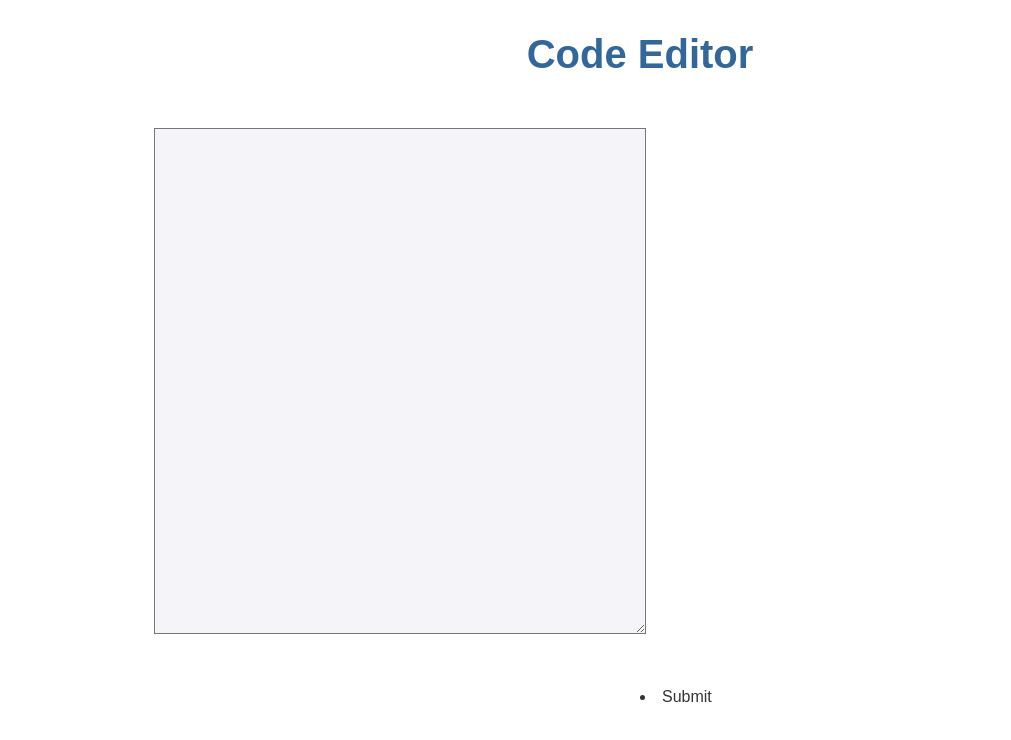
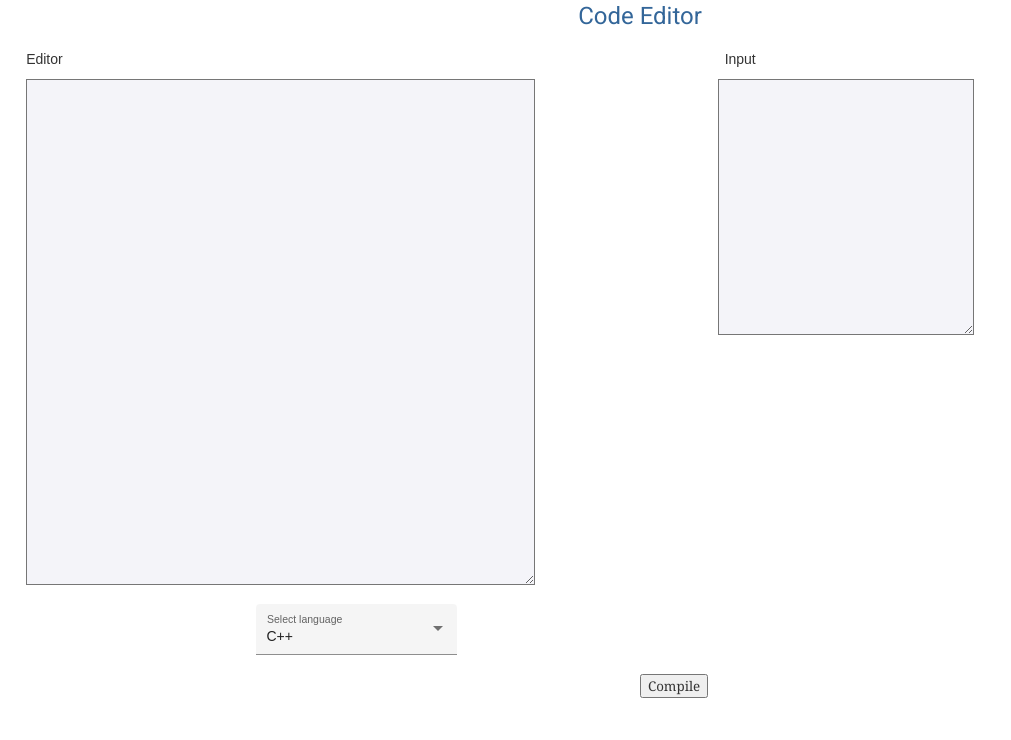
Before and after one commit to kenzz17/ocde-angular, an Angular app: page / in a window 1280 px wide. Shown: the top 740 px of the page, without its empty margins (0-1011 px from the left). Built offline with nearby package versions, Linux system fonts and the light colour scheme.

Commit message:
Basic Model Ready

```diff
--- a/angular.json
+++ b/angular.json
@@ -24,6 +24,7 @@
               "src/assets"
             ],
             "styles": [
+              "src/custom-theme.scss",
               "src/styles.css"
             ],
             "scripts": []
--- a/package.json
+++ b/package.json
@@ -12,10 +12,12 @@
   "private": true,
   "dependencies": {
     "@angular/animations": "~10.1.5",
+    "@angular/cdk": "^10.2.6",
     "@angular/common": "~10.1.5",
     "@angular/compiler": "~10.1.5",
     "@angular/core": "~10.1.5",
     "@angular/forms": "~10.1.5",
+    "@angular/material": "^10.2.6",
     "@angular/platform-browser": "~10.1.5",
     "@angular/platform-browser-dynamic": "~10.1.5",
     "@angular/router": "~10.1.5",
--- a/src/app/app.component.css
+++ b/src/app/app.component.css
@@ -2,12 +2,25 @@ body {
     text-align: center;
   }
 
-  Textarea {
-    width: 40%;
+  .t1 {
+    width: 100%;
     margin-top: 2%;
     min-height: 500px;
     overflow: scroll;
-    margin-left: 10%;
+    margin-left: 5%;
+    display: inline-block;
+    background: #f4f4f9;
+    outline: none;
+    font-family: Courier, sans-serif;
+    font-size: 14px;
+  }
+
+  .t2 {
+    width: 100%;
+    min-height: 250px;
+    overflow: scroll;
+    margin-top: 4%;
+    margin-left: 85%;
     display: inline-block;
     background: #f4f4f9;
     outline: none;
@@ -22,13 +35,12 @@ body {
     height: 35em;
   }
 
-  :right {
+  .right {
     width: 30%;
-    margin-top: 52%;
-    min-height: 500px;
-    overflow: scroll;
+    margin-top: -200px;
+    margin-left: 57%;
+    min-height: 200px;
     margin-right: 10%;
-    display: inline-block;
     background: #f4f4f9;
     outline: none;
     font-family: Courier, sans-serif;
--- a/src/app/app.component.html
+++ b/src/app/app.component.html
@@ -1,3 +1,28 @@
 <h1>Code Editor</h1>
-<Textarea id="Cpp" placeholder=""></Textarea>
-<li style="margin-left: 50%;margin-top: 4%;" (click)="submit()">Submit</li>
+<tr>
+  <td width="60%">
+    <a style="margin-left: 5%;">Editor</a>
+    <Textarea id="code" class="t1" placeholder=""></Textarea>
+  </td>
+  <td valign="top" align="right" width="30%">
+    Input
+    <Textarea id="input" class="t2" placeholder=""></Textarea>
+  </td>
+</tr>
+<div class="right" *ngIf="out">
+  <h2>Output</h2>
+  {{out.stdout}}
+  {{out.stderr}}
+  {{out.error}}
+</div>
+<br>
+<div style="margin-left: 20%;margin-top: 1%;">
+  <mat-form-field appearance="fill">
+    <mat-label>Select language</mat-label>
+    <mat-select [(value)]="selected">
+      <mat-option value="py">Python</mat-option>
+      <mat-option value="cpp">C++</mat-option>
+    </mat-select>
+  </mat-form-field>
+</div>
+<button [disabled]="!getResult()" style="margin-left: 50%;" (click)="submit()">Compile</button>
--- a/src/app/app.component.ts
+++ b/src/app/app.component.ts
@@ -2,6 +2,7 @@ import { Component } from '@angular/core';
 import { Code } from './code';
 import { CompilerService } from './compiler.service';
 import { Out } from './Out';
+
 
 @Component({
   selector: 'app-root',
@@ -12,7 +13,9 @@ import { Out } from './Out';
 
 export class AppComponent {
 
+  selected = 'cpp';
   title = 'ocde-angular';
+  able = false;
 
   inp = { passwd: '314159kenzz17', lang: 'cpp', code: '', stdin: '' };
   out: Out;
@@ -21,10 +24,21 @@ export class AppComponent {
 
 
   submit() : void {
+    this.able = true;
+    this.inp.lang=this.selected;
+    this.inp.code=(document.getElementById('code') as HTMLInputElement).value;
+    this.inp.stdin=(document.getElementById('input') as HTMLInputElement).value;
+    this.compileService.compile(this.inp)
+    .subscribe(data => this.show(data));
+  }
 
-    this.inp.code=(document.getElementById('Cpp') as HTMLInputElement).value;
-    this.compileService.compile(this.inp)
-    .subscribe(data => this.out = data);
+  show(data: Out): void{
+    this.out = data;
+    this.able = false;
+  }
+
+  getResult(): boolean{
+    return !this.able
   }
 
 
--- a/src/app/app.module.ts
+++ b/src/app/app.module.ts
@@ -4,6 +4,9 @@ import { NgModule } from '@angular/core';
 import { AppRoutingModule } from './app-routing.module';
 import { AppComponent } from './app.component';
 import { HttpClientModule } from '@angular/common/http';
+import {MatSelectModule} from '@angular/material/select';
+import {MAT_FORM_FIELD_DEFAULT_OPTIONS} from '@angular/material/form-field';
+import {BrowserAnimationsModule} from '@angular/platform-browser/animations';
 
 @NgModule({
   declarations: [
@@ -11,10 +14,14 @@ import { HttpClientModule } from '@angular/common/http';
   ],
   imports: [
     BrowserModule,
+    BrowserAnimationsModule,
     AppRoutingModule,
-    HttpClientModule
+    HttpClientModule,
+    MatSelectModule
   ],
-  providers: [],
+  providers: [
+    { provide: MAT_FORM_FIELD_DEFAULT_OPTIONS, useValue: { appearance: 'fill' } },
+  ],
   bootstrap: [AppComponent]
 })
 export class AppModule { }
--- /dev/null
+++ b/src/custom-theme.scss
@@ -0,0 +1,34 @@
+
+// Custom Theming for Angular Material
+// For more information: https://material.angular.io/guide/theming
+@import '~@angular/material/theming';
+// Plus imports for other components in your app.
+
+// Include the common styles for Angular Material. We include this here so that you only
+// have to load a single css file for Angular Material in your app.
+// Be sure that you only ever include this mixin once!
+@include mat-core();
+
+// Define the palettes for your theme using the Material Design palettes available in palette.scss
+// (imported above). For each palette, you can optionally specify a default, lighter, and darker
+// hue. Available color palettes: https://material.io/design/color/
+$ocde-angular-primary: mat-palette($mat-indigo);
+$ocde-angular-accent: mat-palette($mat-pink, A200, A100, A400);
+
+// The warn palette is optional (defaults to red).
+$ocde-angular-warn: mat-palette($mat-red);
+
+// Create the theme object. A theme consists of configurations for individual
+// theming systems such as "color" or "typography".
+$ocde-angular-theme: mat-light-theme((
+  color: (
+    primary: $ocde-angular-primary,
+    accent: $ocde-angular-accent,
+    warn: $ocde-angular-warn,
+  )
+));
+
+// Include theme styles for core and each component used in your app.
+// Alternatively, you can import and @include the theme mixins for each component
+// that you are using.
+@include angular-material-theme($ocde-angular-theme);
--- a/src/index.html
+++ b/src/index.html
@@ -6,8 +6,10 @@
   <base href="/">
   <meta name="viewport" content="width=device-width, initial-scale=1">
   <link rel="icon" type="image/x-icon" href="favicon.ico">
+  <link href="https://fonts.googleapis.com/css?family=Roboto:300,400,500&display=swap" rel="stylesheet">
+  <link href="https://fonts.googleapis.com/icon?family=Material+Icons" rel="stylesheet">
 </head>
-<body>
+<body class="mat-typography">
   <app-root></app-root>
 </body>
 </html>
--- a/src/styles.css
+++ b/src/styles.css
@@ -22,3 +22,5 @@ h1 {
   * {
     font-family: Arial, Helvetica, sans-serif;
   }
+html, body { height: 100%; }
+body { margin: 0; font-family: Roboto, "Helvetica Neue", sans-serif; }
```
Also changed, not shown: 1 other file (tests, documents, lock files or other folders).
